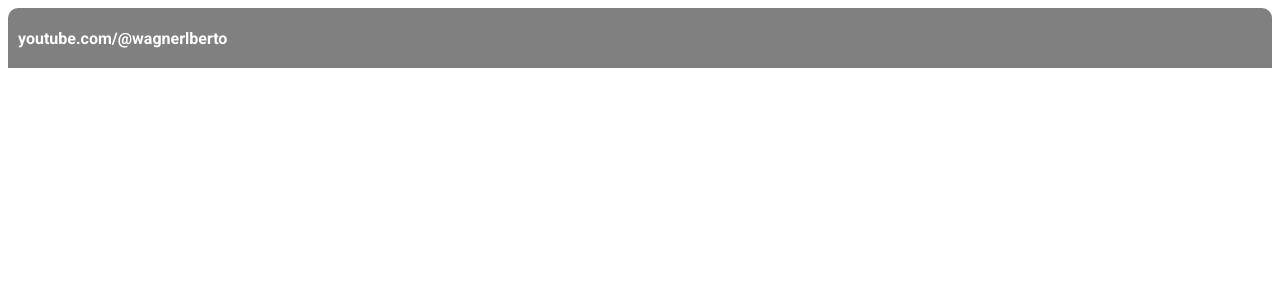
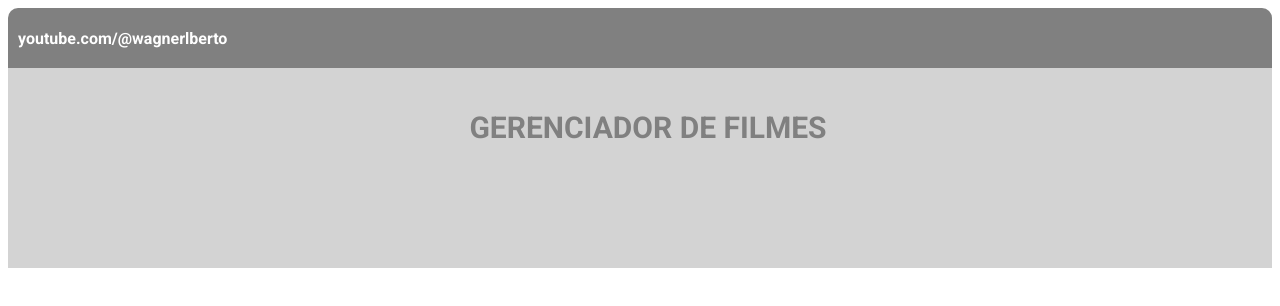
Before and after one commit to wagnerlberto/gerenciador-filmes-react, a React (Create React App) app: page / in a window 1280 px wide. Shown: the top 306 px of the page. Built offline with nearby package versions, Linux system fonts and the light colour scheme.

Commit message:
Criação do título

```diff
--- a/src/App.jsx
+++ b/src/App.jsx
@@ -1,3 +1,4 @@
+import { Topbanner } from "./components/topbanner";
 import { TopBar } from "./components/topbar";
 import "./global.css";
 
@@ -5,6 +6,7 @@ function App() {
   return (
     <>
       <TopBar />
+      <Topbanner />
     </>
   );
 }
--- /dev/null
+++ b/src/components/topbanner/index.jsx
@@ -0,0 +1,11 @@
+import "./style.css";
+
+export function Topbanner(){
+  return(
+    <div className="topbanner">
+      <center className="topbanner">
+        GERENCIADOR DE FILMES
+      </center>
+    </div>
+  );
+}
--- /dev/null
+++ b/src/components/topbanner/style.css
@@ -0,0 +1,14 @@
+div.topbanner {
+  height: 200px;
+  background-color: lightgray;
+}
+
+center.topbanner{
+  font-size: 30px;
+  font-weight: bold;
+  color: gray;
+  position: absolute;
+  top: 110px;
+  text-align: center;
+  width: 100%;
+}
```
